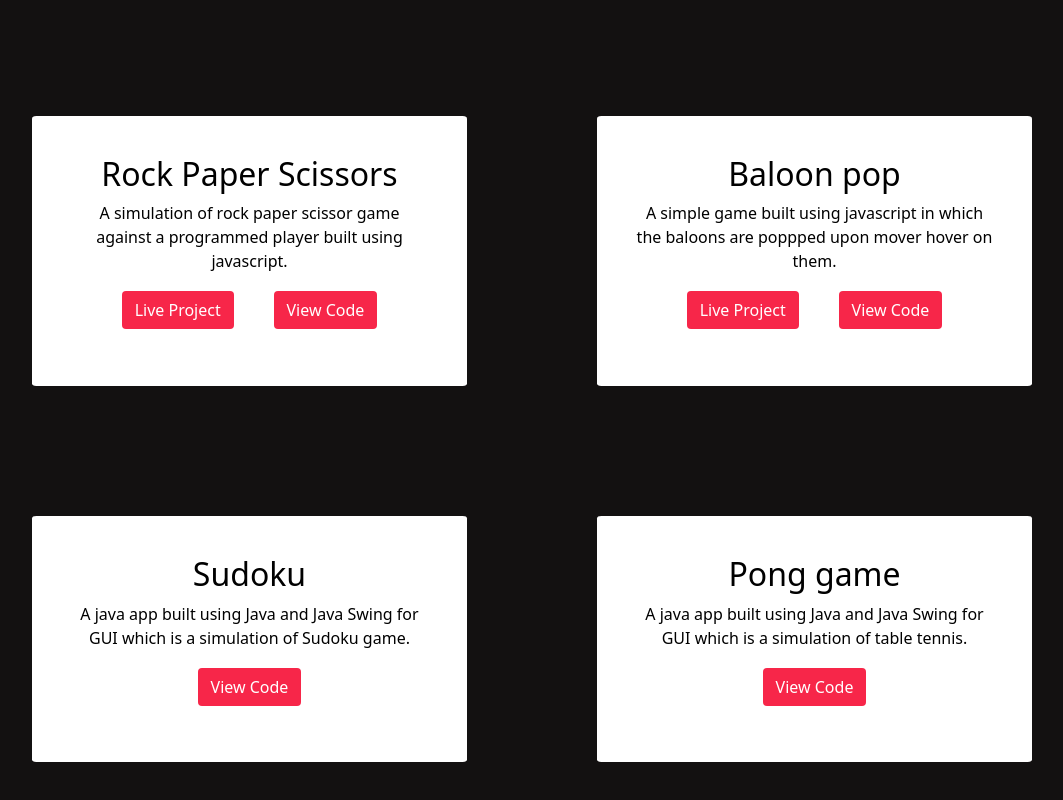
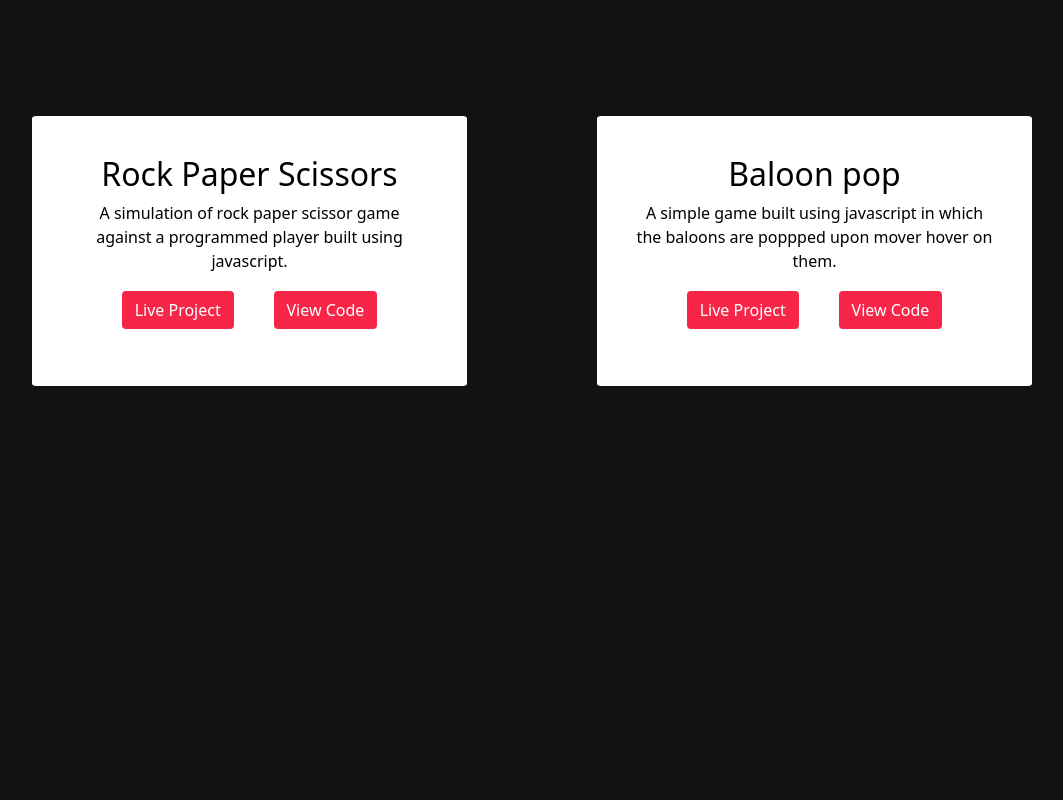
Before and after one commit to aishwarya524/Frontend-Project-Portfolio, a plain HTML site: page index.html in a window 1280 px wide. Shown: the part 1185-1985 px from the top of the page, without its empty margins (108-1171 px from the left). After the commit the page ends 1636 px from the top, so only its background shows below. Drawn offline with nearby package versions, Linux system fonts and the light colour scheme.

Commit message:
Update index.html

```diff
--- a/index.html
+++ b/index.html
@@ -96,24 +96,6 @@
                         </div>
                     </div>
                 </div>
-              <div class="col-lg-4 items">
-                    <div class="content">
-                        <h2>Sudoku</h2>
-                        A java app built using Java and Java Swing for GUI which is a simulation of Sudoku game.
-                        <div>
-                            <a href="https://github.com/aishwarya524/Sudoku" class="btn" role="button" aria-pressed="true">View Code</a>
-                        </div>
-                    </div>
-                </div>
-              <div class="col-lg-4 items">
-                    <div class="content">
-                        <h2>Pong game</h2>
-                        A java app built using Java and Java Swing for GUI which is a simulation of table tennis.
-                        <div>
-                            <a href="https://github.com/aishwarya524/Pong-Game" class="btn" role="button" aria-pressed="true">View Code</a>
-                        </div>
-                    </div>
-                </div>
             </div>
         </div>
     </body>
```
